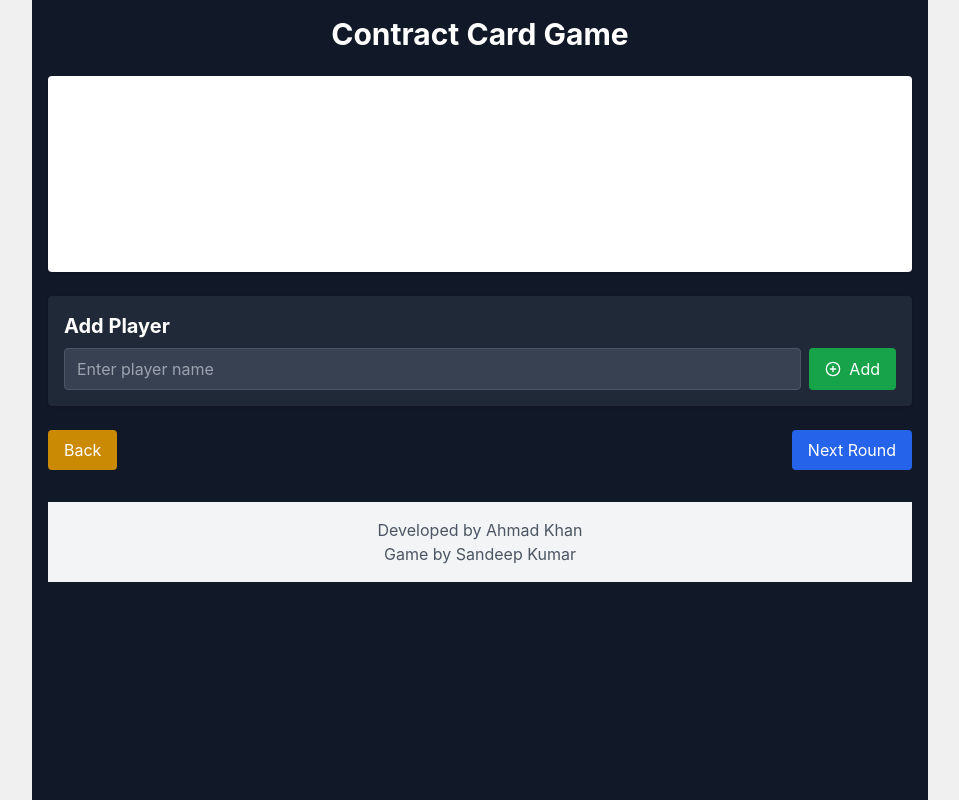
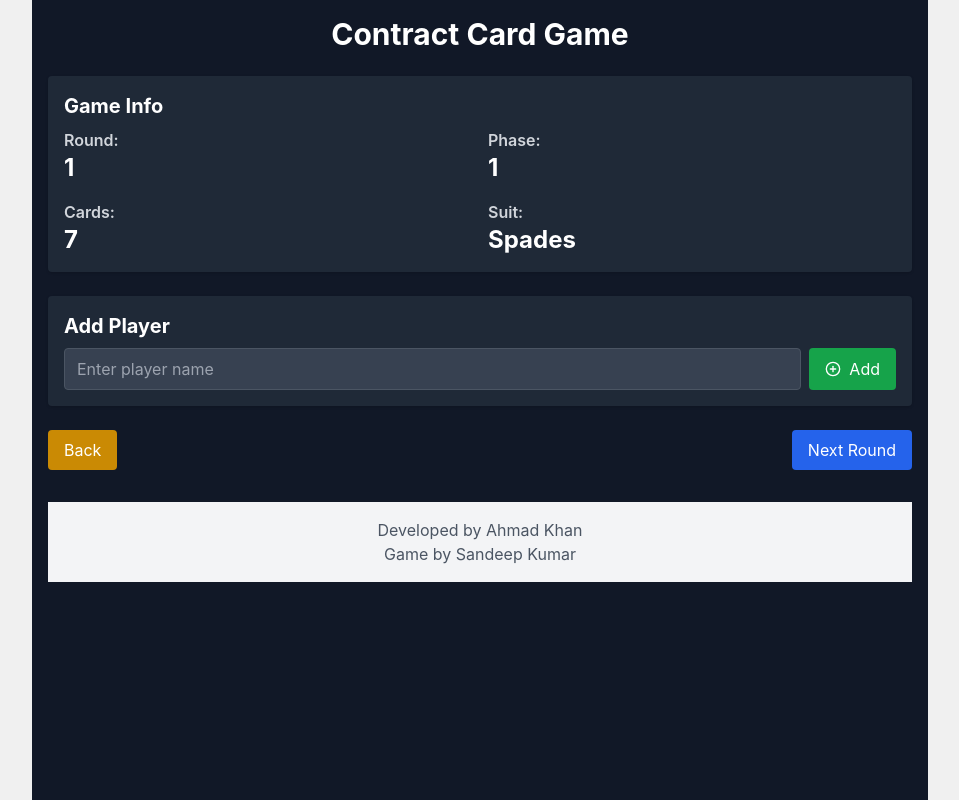
Before and after one commit to ahmadkhan100/Contract, a React (Create React App) app: page / in a window 1280 px wide. Both pictures are taken after a click on the button "Start New Game". Shown: the whole page, without its empty margins (160-1119 px from the left). Built offline with nearby package versions, Linux system fonts and the light colour scheme; the HTML template or start-up script is replaced by a standard one.

Commit message:
Update GameInfo.jsx

```diff
--- a/src/components/GameInfo.jsx
+++ b/src/components/GameInfo.jsx
@@ -28,24 +28,24 @@ const getSuit = (round, phase) => {
 
 const GameInfo = ({ currentRound, currentPhase, cardsInRound }) => {
   return (
-    <div className="mb-6 p-4 bg-white shadow rounded">
-      <h2 className="text-xl font-bold mb-2">Game Info</h2>
+    <div className="mb-6 p-4 bg-gray-800 shadow rounded">
+      <h2 className="text-xl font-bold mb-2 text-white">Game Info</h2>
       <div className="grid grid-cols-2 gap-4">
         <div>
-          <span className="font-semibold">Round:</span>
-          <div className="text-2xl font-bold">{currentRound}</div>
+          <span className="font-semibold text-gray-300">Round:</span>
+          <div className="text-2xl font-bold text-white">{currentRound}</div>
         </div>
         <div>
-          <span className="font-semibold">Phase:</span>
-          <div className="text-2xl font-bold">{currentPhase}</div>
+          <span className="font-semibold text-gray-300">Phase:</span>
+          <div className="text-2xl font-bold text-white">{currentPhase}</div>
         </div>
         <div>
-          <span className="font-semibold">Cards:</span>
-          <div className="text-2xl font-bold">{cardsInRound}</div>
+          <span className="font-semibold text-gray-300">Cards:</span>
+          <div className="text-2xl font-bold text-white">{cardsInRound}</div>
         </div>
         <div>
-          <span className="font-semibold">Suit:</span>
-          <div className="text-2xl font-bold">{getSuit(currentRound, currentPhase)}</div>
+          <span className="font-semibold text-gray-300">Suit:</span>
+          <div className="text-2xl font-bold text-white">{getSuit(currentRound, currentPhase)}</div>
         </div>
       </div>
     </div>
```
